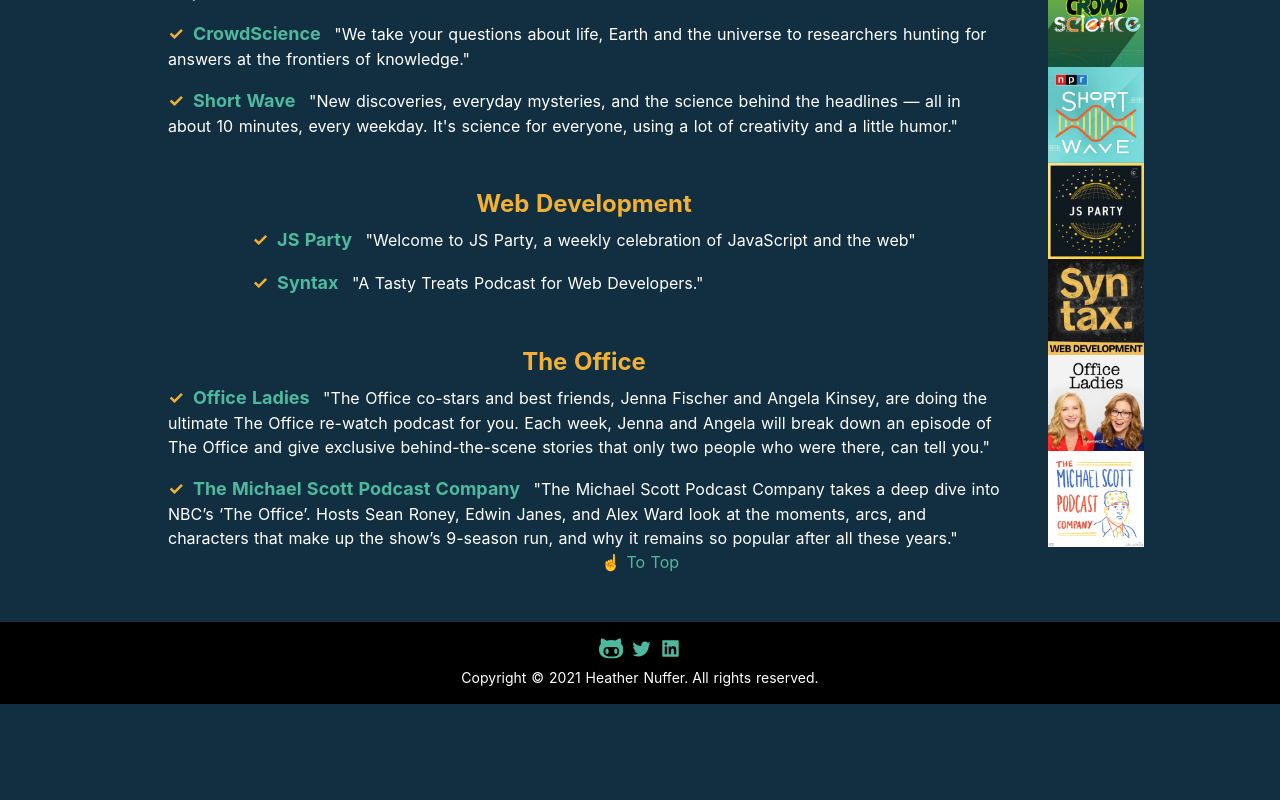
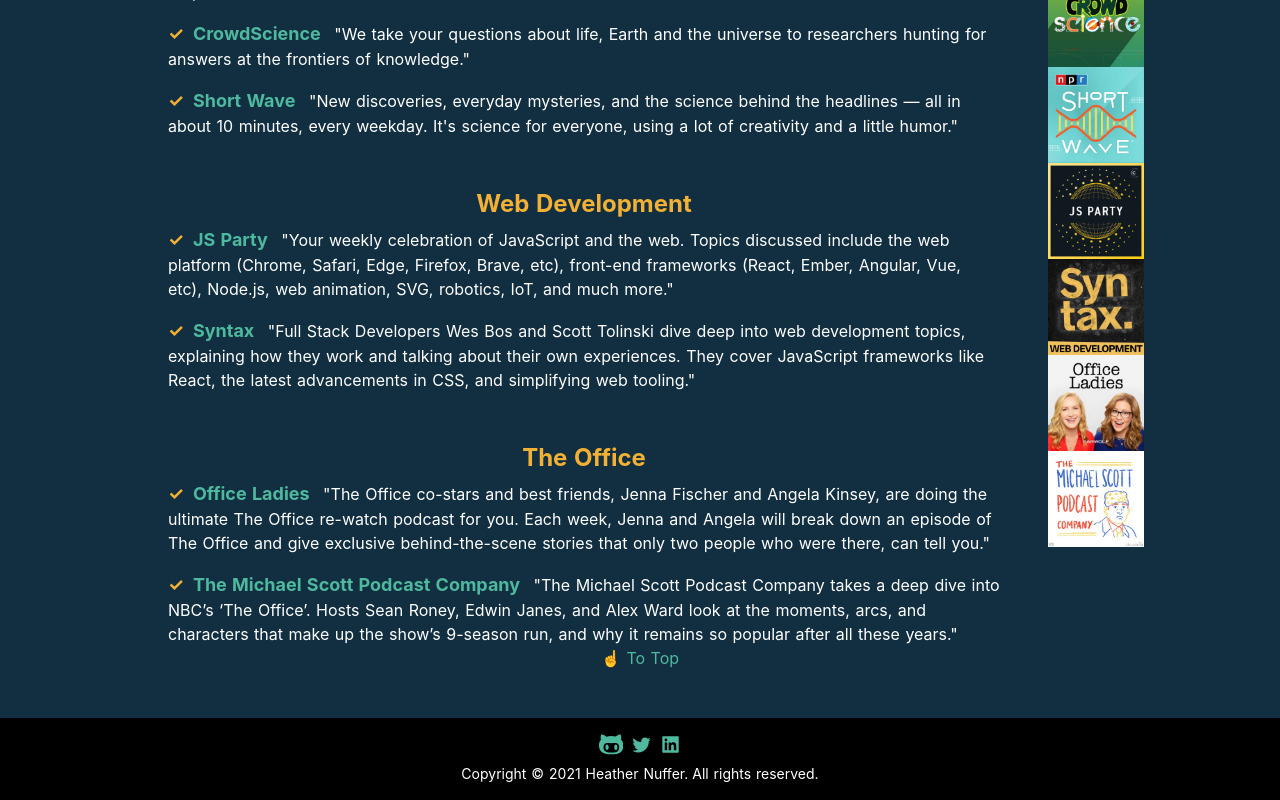
Before and after one commit to ethyl2/nuxt-experiment, a Nuxt app: page /podcast-list in a window 1280 px wide. Shown: the part 2082-2882 px from the top of the page. Before the commit the page ends 2786 px from the top, so only its background shows below. Built offline with nearby package versions, Linux system fonts and the light colour scheme; a web font is replaced by a local one.

Commit message:
Updates synopsis for web development podcasts

```diff
--- a/pages/podcast-list.vue
+++ b/pages/podcast-list.vue
@@ -299,14 +299,15 @@ export default {
           url: 'https://changelog.com/jsparty',
           thumbnail: '/podcasts/js-party.png',
           synopsis:
-            'Welcome to JS Party, a weekly celebration of JavaScript and the web',
+            'Your weekly celebration of JavaScript and the web. Topics discussed include the web platform (Chrome, Safari, Edge, Firefox, Brave, etc), front-end frameworks (React, Ember, Angular, Vue, etc), Node.js, web animation, SVG, robotics, IoT, and much more.',
         },
         {
           title: 'Syntax',
           category: 'Web Development',
           url: 'https://syntax.fm/',
           thumbnail: '/podcasts/syntax.png',
-          synopsis: 'A Tasty Treats Podcast for Web Developers.',
+          synopsis:
+            'Full Stack Developers Wes Bos and Scott Tolinski dive deep into web development topics, explaining how they work and talking about their own experiences. They cover JavaScript frameworks like React, the latest advancements in CSS, and simplifying web tooling.',
         },
         {
           title: 'Office Ladies',
```
